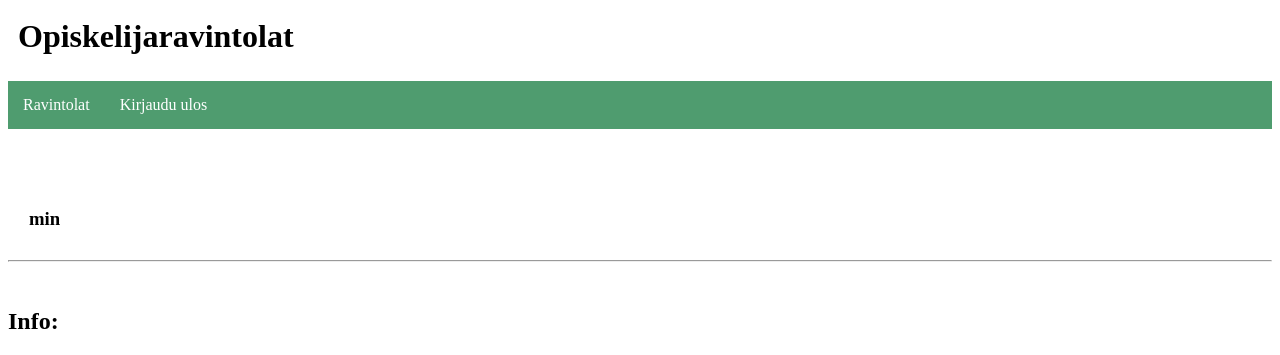
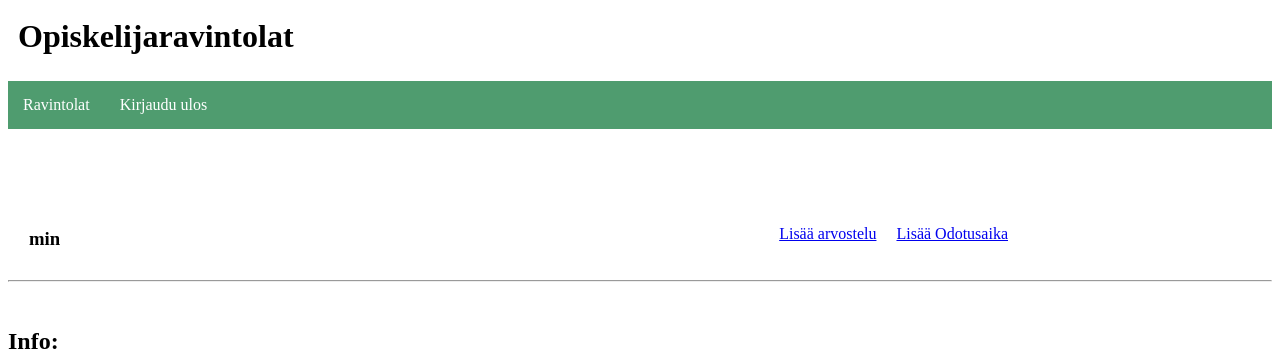
Before and after one commit to sjomansa/tsoha-opiskelijaravintolasovellus, a Flask app: template templates/restaurantlayout.html in a window 1280 px wide. Shown: the top 355 px of the page. Run offline with Flask 3, Linux system fonts and the light colour scheme; the template is opened without the code that fills it, so the values that code supplies are empty.

Commit message:
Add functionality for rating a restaurant

```diff
--- a/restaurantdata.py
+++ b/restaurantdata.py
@@ -174,8 +174,6 @@ def insert_rating(id, rating):
     try:
         sql = text("INSERT INTO r_stars (r_id, rating) VALUES (:r_id, :rating)")
         db.session.execute(sql, {"r_id":id, "rating":rating})
-        print("Commiting")
         db.session.commit()
     except Exception as e:
-        print(e)
         raise ValueError(e)
--- a/templates/create_restaurant_view.html
+++ b/templates/create_restaurant_view.html
@@ -29,7 +29,7 @@
 
     </style>
 
-{% endblock %}
+{% endblock ‰}
 
 {% block content %}
 
--- a/templates/restaurantlayout.html
+++ b/templates/restaurantlayout.html
@@ -50,6 +50,20 @@
             padding: 15px;
             box-sizing: border-box;
         }
+        .restaurantproperties {
+            display: flex;
+            flex-direction: row;
+            justify-content: space-between;
+            margin-top: 20px;
+            max-width: 1000;
+            gap: 150px;
+        }
+
+        .add_rating_waittime {
+            display: flex;
+            flex-direction: row;
+            gap: 20px;
+        }
 
     </style>
 
@@ -60,13 +74,18 @@
 
 <h1>{{ restaurant.name }}</h1>
     <br>
+    <div class="restaurantproperties">
     <table>
         <td><h3>{{ restaurant.rating }}</h3></td>
         <td><h3>{{ restaurant.wait_time }} min</h3></td>
         <td><h3>{{ restaurant.owner }}</h3></td>
         <td><h3>{{ restaurant.address }}</h3></td>
     </table>
-
+    <div class="add_rating_waittime">
+        <a href="/restaurants/{{ restaurant.name }}/rate_restaurant">Lisää arvostelu</a>
+        <a href="#">Lisää Odotusaika</a>
+    </div>
+    </div>
 
     <hr>
     <br>
```
